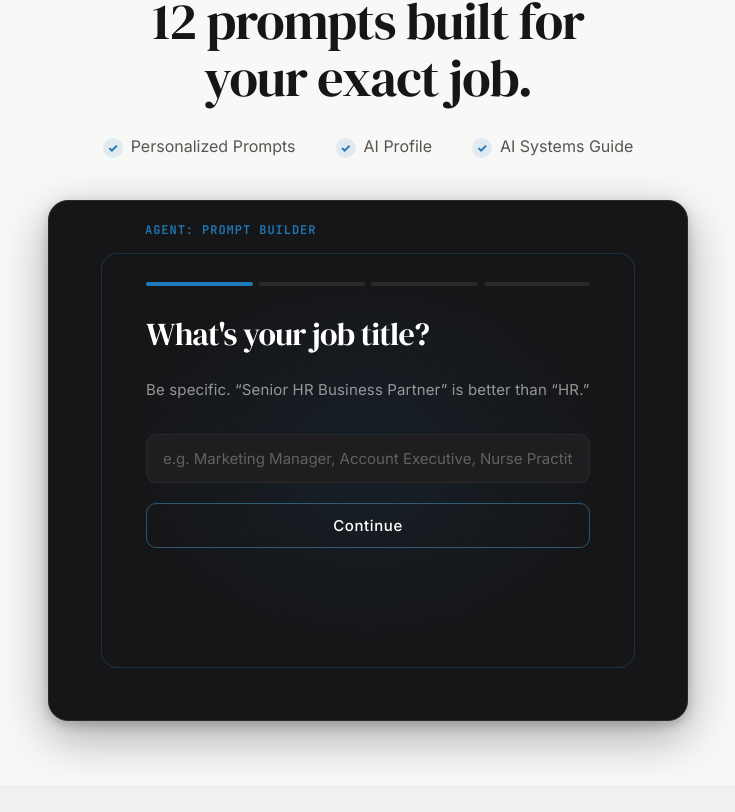
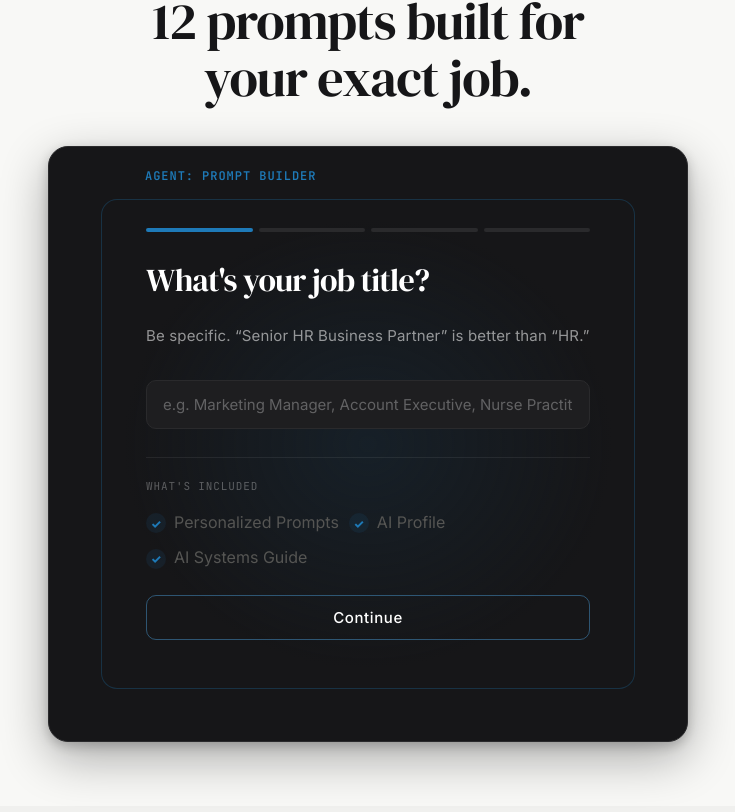
Before and after one commit to coolcalvin457-tech/agent-timesaver-nextjs, a Next.js app: page / in a window 1280 px wide. Shown: the part 1790-2602 px from the top of the page, without its empty margins (272-1007 px from the left). Built offline with nearby package versions, Linux system fonts and the light colour scheme.

Commit message:
Move deliverables pills inside embedded Prompt Builder frame on homepage

```diff
--- a/app/page.tsx
+++ b/app/page.tsx
@@ -96,28 +96,11 @@ export default function Home() {
               <div className="eyebrow" style={{ marginBottom: "16px" }}>AGENT: Prompt Builder</div>
               <h2
                 className="heading-1"
-                style={{ marginBottom: "var(--section-head-gap)", fontSize: "var(--section-headline-size)", lineHeight: "var(--section-headline-lh)", letterSpacing: "var(--section-headline-ls)" }}
+                style={{ marginBottom: 0, fontSize: "var(--section-headline-size)", lineHeight: "var(--section-headline-lh)", letterSpacing: "var(--section-headline-ls)" }}
               >
                 <span style={{ display: "block" }}>12 prompts built for</span>
                 <span style={{ display: "block" }}>your exact job.</span>
               </h2>
-
-              {/* Compact horizontal kit items */}
-              <div className="prompt-builder-kit-row" style={{ marginBottom: "40px" }}>
-                <div className="prompt-builder-kit-pill">
-                  <span className="kit-item-check" style={{ fontSize: "0.75rem" }}>✓</span>
-                  <span>Personalized Prompts</span>
-                </div>
-                <div className="prompt-builder-kit-pill">
-                  <span className="kit-item-check" style={{ fontSize: "0.75rem" }}>✓</span>
-                  <span>AI Profile</span>
-                </div>
-                <div className="prompt-builder-kit-pill">
-                  <span className="kit-item-check" style={{ fontSize: "0.75rem" }}>✓</span>
-                  <span>AI Systems Guide</span>
-                </div>
-              </div>
-
             </div>
 
             {/* Full Q1 screen embedded — on Continue, navigates to /prompt-builder at Q2 */}
--- a/components/PromptBuilderHomepageWrap.tsx
+++ b/components/PromptBuilderHomepageWrap.tsx
@@ -15,7 +15,7 @@ export default function PromptBuilderHomepageWrap() {
       <div className="pb-frame hero-tool-dark">
         <span className="pb-frame-label">AGENT: Prompt Builder</span>
         <div className="pb-frame-body">
-          <PromptBuilderTool onQ1Complete={handleQ1Complete} hideFileUpload />
+          <PromptBuilderTool onQ1Complete={handleQ1Complete} hideFileUpload showDeliverables />
         </div>
       </div>
     </div>
--- a/components/PromptBuilderTool.tsx
+++ b/components/PromptBuilderTool.tsx
@@ -66,9 +66,10 @@ interface PromptBuilderToolProps {
   initialJobTitle?: string;
   onQ1Complete?: (jobTitle: string) => void;
   hideFileUpload?: boolean;
+  showDeliverables?: boolean;
 }
 
-export default function PromptBuilderTool({ initialJobTitle, onQ1Complete, hideFileUpload }: PromptBuilderToolProps) {
+export default function PromptBuilderTool({ initialJobTitle, onQ1Complete, hideFileUpload, showDeliverables }: PromptBuilderToolProps) {
   const [screen, setScreen] = useState<Screen>("q1");
   const [jobTitle, setJobTitle] = useState(initialJobTitle?.trim() || "");
   const [workType, setWorkType] = useState("");
@@ -326,9 +327,26 @@ export default function PromptBuilderTool({ initialJobTitle, onQ1Complete, hideF
             )}
           </div>}
 
+          {/* Deliverables preview — shown when embedded on homepage */}
+          {showDeliverables && (
+            <div style={{ marginTop: "28px", paddingTop: "20px", borderTop: "1px solid rgba(255,255,255,0.07)" }}>
+              <p style={{ fontSize: "0.6875rem", fontFamily: "var(--font-mono)", letterSpacing: "0.08em", color: "rgba(255,255,255,0.3)", textTransform: "uppercase", marginBottom: "14px" }}>
+                What&apos;s included
+              </p>
+              <div style={{ display: "flex", gap: "10px", flexWrap: "wrap" }}>
+                {["Personalized Prompts", "AI Profile", "AI Systems Guide"].map((item) => (
+                  <div key={item} className="prompt-builder-kit-pill">
+                    <span className="kit-item-check" style={{ fontSize: "0.75rem" }}>✓</span>
+                    <span>{item}</span>
+                  </div>
+                ))}
+              </div>
+            </div>
+          )}
+
           <button
             className="btn btn-primary btn-full"
-            style={{ marginTop: "20px" }}
+            style={{ marginTop: "24px" }}
             onClick={() => {
               track("q1_completed", { jobTitle });
               if (onQ1Complete) {
```
